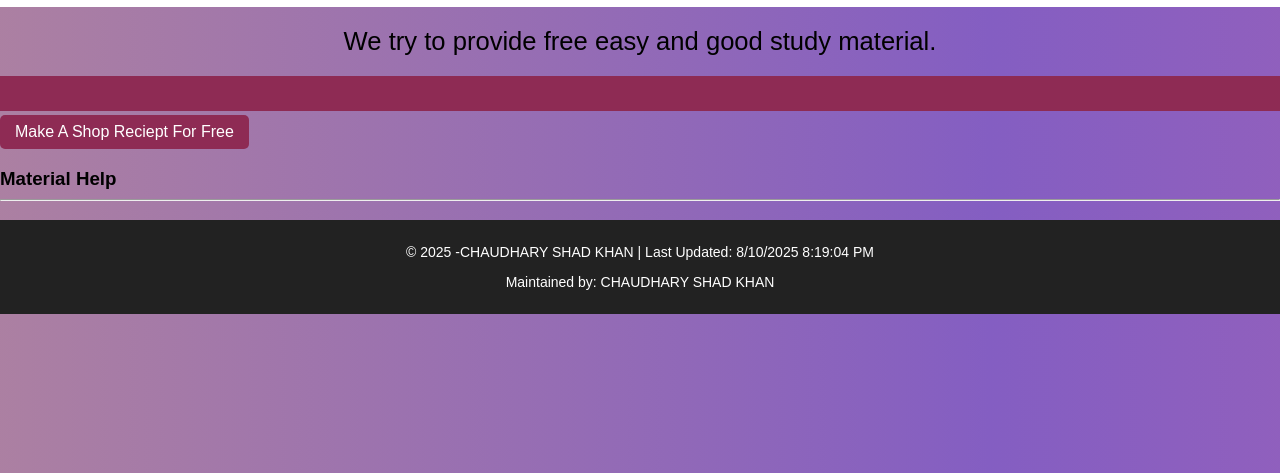
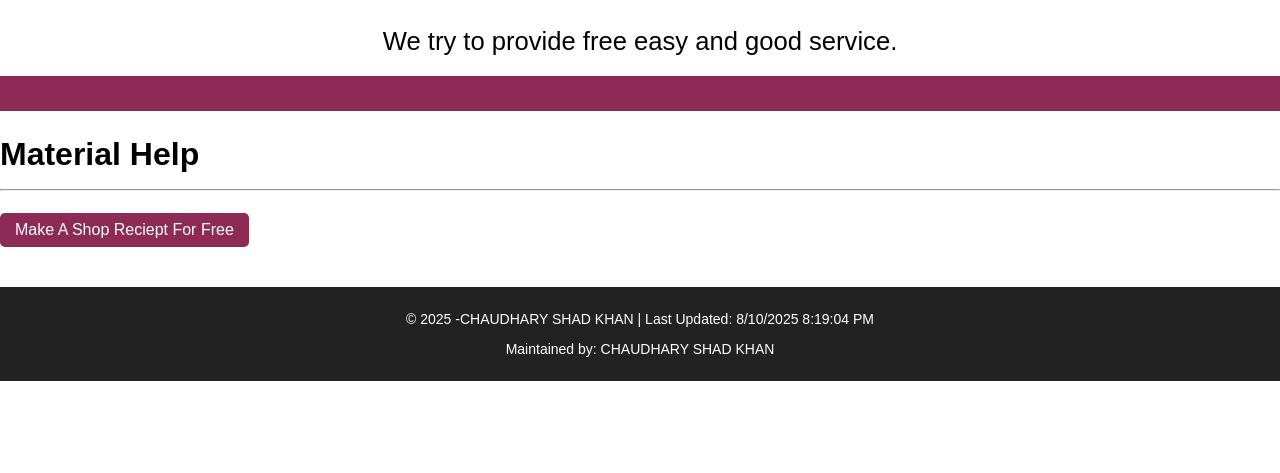
Before and after one commit to chaudharyshadkhan/student-library, a plain HTML site: page index.html in a window 1280 px wide. Shown: the part 327-800 px from the top of the page. Drawn offline with Linux system fonts and the light colour scheme; a script that the page names is missing.

Commit message:
Update index.html

```diff
--- a/index.html
+++ b/index.html
@@ -9,27 +9,6 @@
       background-color: white;
       margin: 0;
       font-family: Arial, sans-serif;
-    }
-
-    body {
-  margin: 0;
-  font-family: Arial, sans-serif;
-
-  /* Remove solid background */
-  /* background-color: white; */
-
-  /* Add animated gradient background */
-  background: linear-gradient(270deg, #ff6f91, #845ec2, #ffc75f, #00b894, #d63031, #0984e3);
-  background-size: 1200% 1200%;
-  animation: gradientBG 20s ease infinite;
-  height: 100vh;
-  color: black; /* Text color readable on bright background */
-}
-
-@keyframes gradientBG {
-  0% { background-position: 0% 50%; }
-  50% { background-position: 100% 50%; }
-  100% { background-position: 0% 50%; }
     }
 
 
@@ -87,17 +66,15 @@
 
     footer {
         position: relative;
-  bottom: 0;
-  left: 0;
-  width: 100%;
       background-color: #222;
       color: white;
       padding: 10px;
       text-align: center;
       font-size: 14px;
+      width: 100%;
       box-sizing: border-box;
+      margin-top: 40px;
     }
-
 
     a {
   color: #007bff;
@@ -203,6 +180,7 @@ a:hover::after {
 </head>
 <body>
   <div class="heading">
+
     <div>
       <img src="Student_Library.png" alt="GBU logo" class="logo" />
     </div>
@@ -211,7 +189,7 @@ a:hover::after {
   </div>
 
   <div class="school_name">
-    We try to provide free easy and good study material.
+    We try to provide free easy and good service.
   </div>
 
   <marquee behavior="scroll" direction="left" onmouseover="this.stop();" onmouseout="this.start();" scrollamount="5" class="scroll">
@@ -227,9 +205,12 @@ a:hover::after {
     </div>
   </div> -->
 
+
+  <h1 class="material_box">Material Help<hr /></h1>
+
   <a href="reciept.html" class="button-link">Make A Shop Reciept For Free</a>
 
-  <h3 class="material_box">Material Help<hr /></h3>
+
 
   <footer>
     <p>&copy; 2025 -CHAUDHARY SHAD KHAN | Last Updated: <span id="lastUpdated"></span></p>
```
Lines whose indentation alone changed are shown as unchanged.
